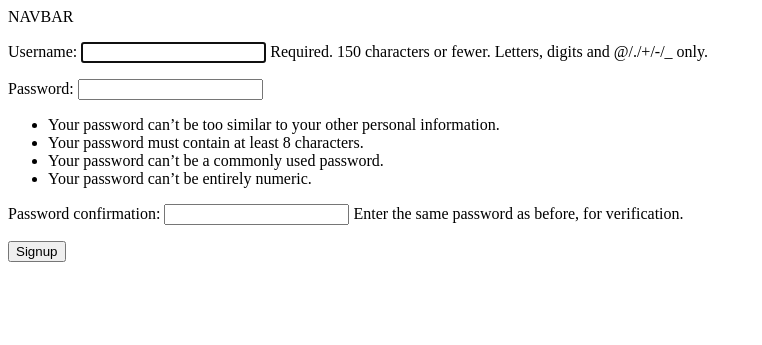
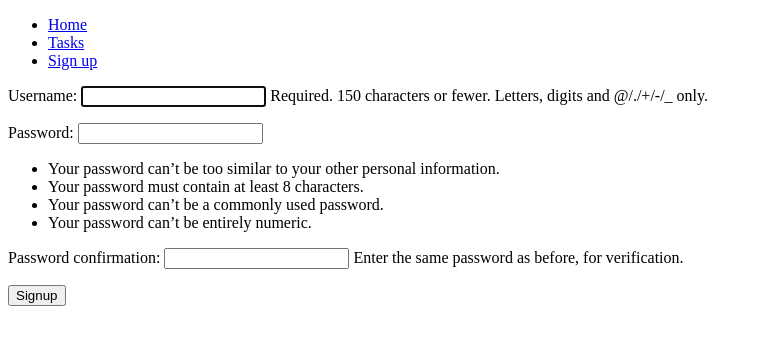
Before and after one commit to IceMerman/Todo-Auth, a Django app: page /signup/ in a window 1280 px wide. Shown: the top 345 px of the page, without its empty margins (0-762 px from the left). Run offline with Django 3.2, Linux system fonts and the light colour scheme.

Commit message:
Added logut, icon, navbar

```diff
--- a/djcrud/settings.py
+++ b/djcrud/settings.py
@@ -124,3 +124,7 @@ STATIC_URL = '/static/'
 # https://docs.djangoproject.com/en/3.2/ref/settings/#default-auto-field
 
 DEFAULT_AUTO_FIELD = 'django.db.models.BigAutoField'
+
+# redirect after login
+# LOGIN_REDIRECT_URL = "/"
+# LOGOUT_REDIRECT_URL = "/"
--- a/tasks/templates/layout/base.html
+++ b/tasks/templates/layout/base.html
@@ -6,7 +6,8 @@
     <meta charset="UTF-8">
     <meta http-equiv="X-UA-Compatible" content="IE=edge">
     <meta name="viewport" content="width=device-width, initial-scale=1.0">
-    <title>CRUD SIGNUP</title>
+    <title>{% block title %}CRUD SIGNUP{% endblock title %}</title>
+    <link rel="icon" href=" {% static 'images/favicon.ico' %}" type="image/x-icon">
 </head>
 <body>
 
--- a/tasks/templates/layout/nav.html
+++ b/tasks/templates/layout/nav.html
@@ -1 +1,8 @@
-<div>NAVBAR</div>
+<div class="navbar">
+    <ul>
+        <li><a href=" {% url 'home' %} ">Home</a></li>
+        <li><a href=" {% url 'tasks' %} ">Tasks</a></li>
+        {% if user.is_authenticated %}<li><a href="{% url 'logout' %}">Logout</a></li>
+        {% else %} <li><a href="{% url 'signup' %}">Sign up</a></li> {% endif %}
+    </ul>
+</div>
--- a/tasks/templates/signup.html
+++ b/tasks/templates/signup.html
@@ -1,4 +1,6 @@
 {% extends 'layout/base.html' %}
+
+{% block title %}{{ block.super }} | Sign Up {% endblock title %}
 
 {% block content %}
 
--- a/tasks/urls.py
+++ b/tasks/urls.py
@@ -1,8 +1,9 @@
 from django.urls import path
-from .views import signup, home, tasks
+from .views import signup, home, tasks, logout_user
 
 urlpatterns = [
     path('', home, name='home'),
     path('signup/', signup, name='signup'),
-    path("tasks/", tasks, name="tasks")
+    path("tasks/", tasks, name="tasks"),
+    path("logout/", logout_user, name="logout")
 ]
--- a/tasks/views.py
+++ b/tasks/views.py
@@ -1,7 +1,7 @@
 from django.shortcuts import render, redirect
 from django.contrib.auth.forms import UserCreationForm
 from django.contrib.auth.models import User
-from django.contrib.auth import login
+from django.contrib.auth import login, logout
 from django.http import HttpResponse
 
 # Create your views here.
@@ -33,3 +33,7 @@ def signup(request):
 def tasks(request):
     context = {}
     return render(request, 'tasks.html', context=context)
+
+def logout_user(request):
+    logout(request)
+    return redirect('home')
```
Also changed, not shown: tasks/static/images/favicon.ico (added).
